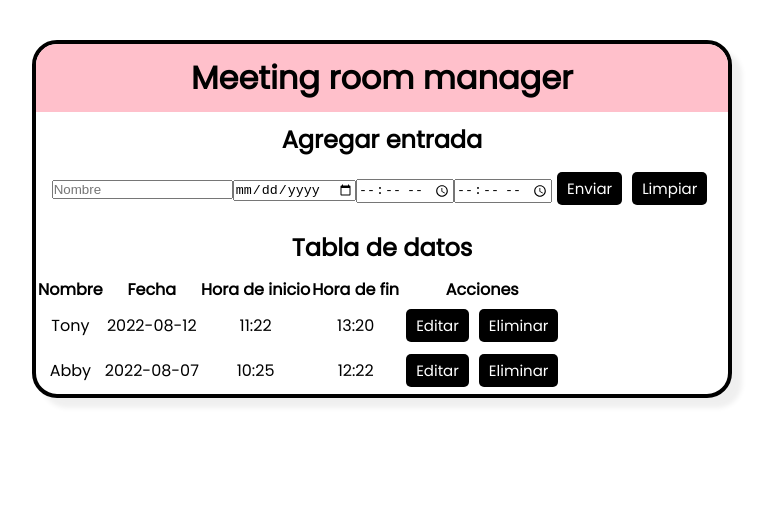
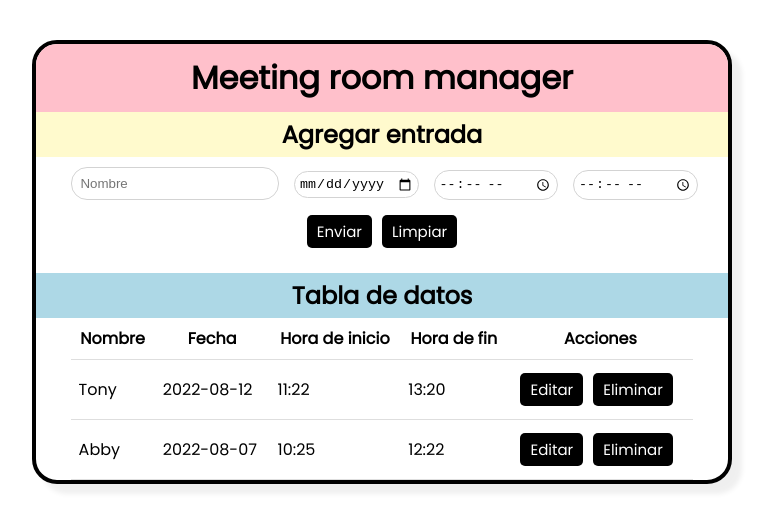
Before and after one commit to Croobat/boardroom-manager, a React (Create React App) app: page / in a window 1280 px wide. Shown: the top 530 px of the page, without its empty margins (258-1029 px from the left). Built offline with nearby package versions, Linux system fonts and the light colour scheme.

Commit message:
styled body

```diff
--- a/src/components/Form.jsx
+++ b/src/components/Form.jsx
@@ -59,7 +59,7 @@ function Form({ createData, updateData, dataToEdit, setDataToEdit }) {
 
   return (
     <div>
-      <h2>{dataToEdit ? "Editar entrada" : "Agregar entrada"}</h2>
+      <h2 className='formTitle'>{dataToEdit ? "Editar entrada" : "Agregar entrada"}</h2>
       <form onSubmit={handleSubmit}>
         <input
           type='text'
@@ -86,8 +86,10 @@ function Form({ createData, updateData, dataToEdit, setDataToEdit }) {
           onChange={handleChange}
           value={form.endTime}
         />
-        <input type='submit' value='Enviar' />
-        <input type='reset' value='Limpiar' onClick={handleReset} />
+        <div className='buttons'>
+          <input type='submit' value='Enviar' />
+          <input type='reset' value='Limpiar' onClick={handleReset} />
+        </div>
       </form>
     </div>
   )
--- a/src/components/Table.jsx
+++ b/src/components/Table.jsx
@@ -4,7 +4,7 @@ import TableRow from './TableRow'
 function Table({ data, setDataToEdit, deleteData }) {
   return (
     <div>
-      <h2>Tabla de datos</h2>
+      <h2 className='tableTitle'>Tabla de datos</h2>
       <table>
         <thead>
           <tr>
--- a/src/index.css
+++ b/src/index.css
@@ -42,16 +42,57 @@ button, input[type=submit], input[type=reset] {
   font-family: inherit;
 }
 
+input[type=text], input[type=date], input[type=time] {
+  border: thin solid lightgray;
+  border-radius: 1rem;
+  padding: 0.25rem;
+  margin: 0 5px 10px 10px;
+  width: 18%;
+  background-color: transparent;
+}
+
+form input[type=text] {
+  width: 30%;
+  padding: 0.5rem;
+  margin-top: 10px;
+}
+
+
 header {
   text-align: center;
   background-color: pink;
 }
 
 .formContainer {
-  margin-top: 10px;
+  /* margin-top: 10px; */
   margin-bottom: 20px;
 }
 
 h2 {
-  margin: 10px auto;
+  padding: 5px 10px;
 }
+
+.formTitle {
+  background-color: lemonchiffon;
+}
+
+.tableTitle {
+  background-color: lightblue;
+}
+
+table {
+  margin: 0 auto;
+  border-spacing: 0;
+  border-collapse: collapse;
+  width: 90%;
+}
+
+th, td {
+  text-align: left;
+  padding: 0.5rem;
+  border-bottom: thin solid #dedede;
+}
+
+div th {
+  text-align: center;
+}
```
